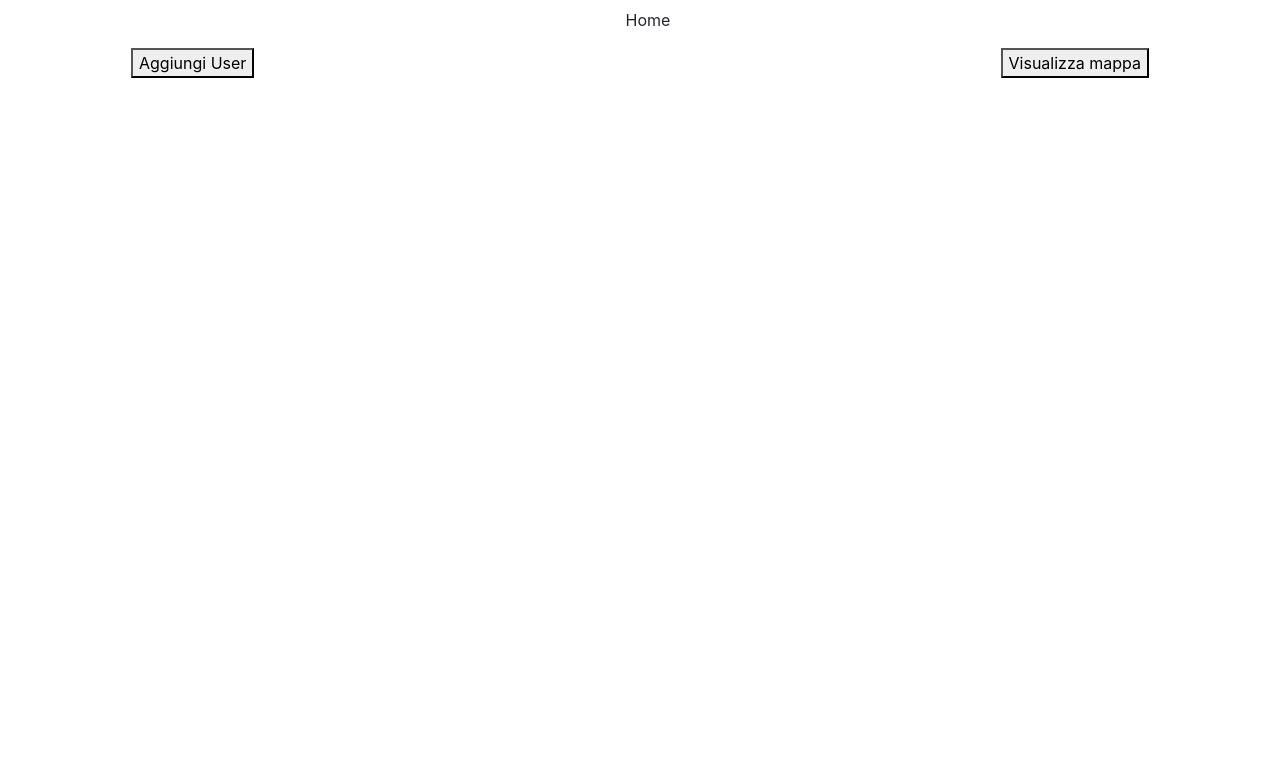
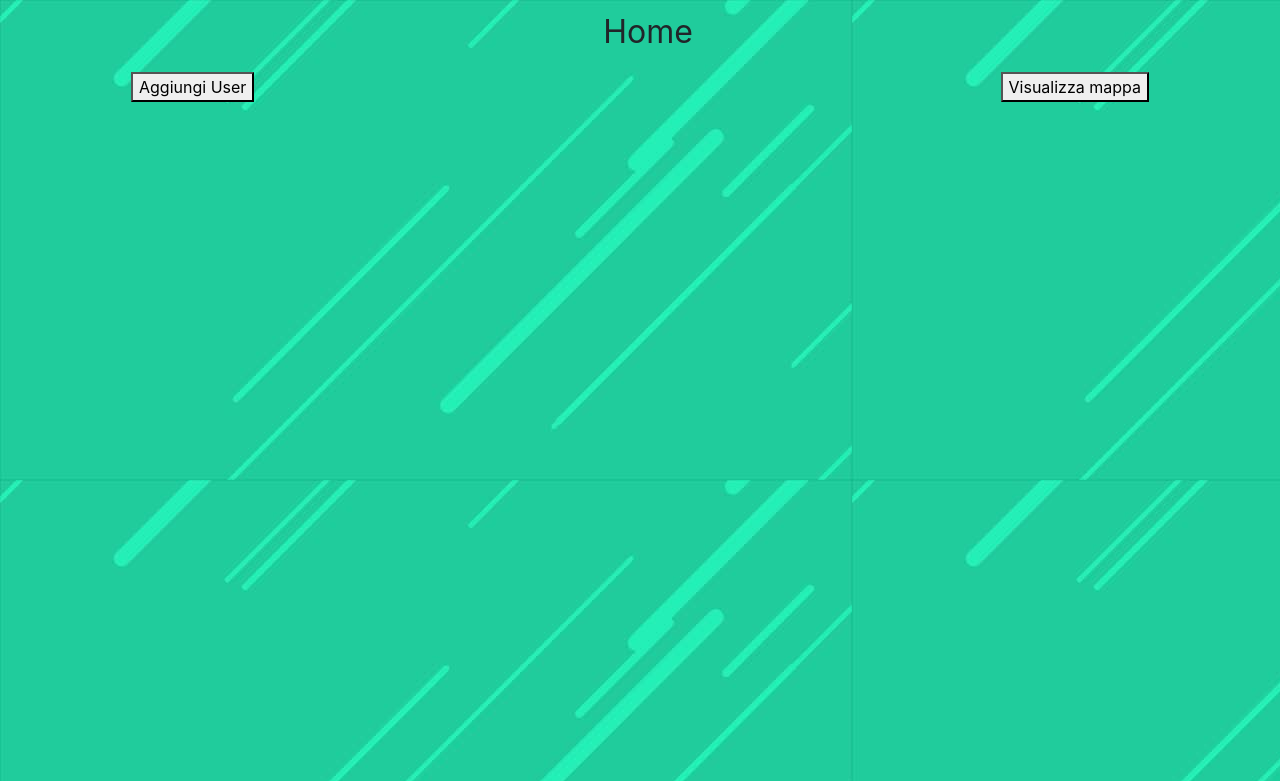
Before and after one commit to CastelliLuca/RilieviePerizie, a plain HTML site: page RilieviPerizieDesktop/static/index.html in a window 1280 px wide. Shown: the top 781 px of the page. Drawn offline with nearby package versions, Linux system fonts and the light colour scheme; some packages are replaced by stand-ins of ours; some icons are missing.

Commit message:
Add files via upload

```diff
--- a/RilieviPerizieDesktop/static/index.css
+++ b/RilieviPerizieDesktop/static/index.css
@@ -1,6 +1,9 @@
 html{
 	width: 100%;
 	height: 100%;
+}
+body{
+	background-image: url("img/back.jpg");
 }
 #txtMail{
 	float: left;
--- a/RilieviPerizieDesktop/static/index.html
+++ b/RilieviPerizieDesktop/static/index.html
@@ -18,7 +18,7 @@
       <div class="navbar-header text-center">
         <a class="navbar-brand logo-right" href="javascript:void(0)" id="User"><i class="mdi-image-timelapse"></i></a>
       </div>
-          <p href="index.html" style="margin:0 auto">Home</p>
+          <p href="index.html" style="margin:0 auto; font-size:2em;" >Home</p>
     </div>
 
   	<div class="content-wrap">
```
Also changed, not shown: RilieviPerizieDesktop/static/img/back.jpg (added), RilieviPerizieDesktop/static/index.js (line endings or trailing spaces), RilieviPerizieDesktop/static/libreria.js (line endings or trailing spaces), RilieviPerizieDesktop/static/login.css (line endings or trailing spaces), RilieviPerizieDesktop/static/login.html (line endings or trailing spaces), RilieviPerizieDesktop/static/login.js (line endings or trailing spaces), RilieviPerizieDesktop/static/pass.css (line endings or trailing spaces), RilieviPerizieDesktop/static/pass.html (line endings or trailing spaces), RilieviPerizieDesktop/static/pass.js (line endings or trailing spaces).
